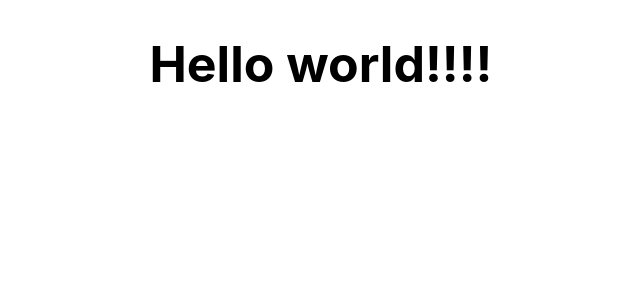
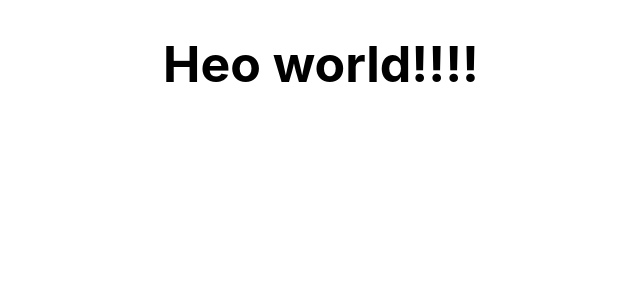
Before and after one commit to KraosFex/PROYECTO_PF, a React (Vite) app in the folder client-app/: page / in a window 1280 px wide. Shown: the top 300 px of the page, without its empty margins (319-959 px from the left). Built offline with nearby package versions, Linux system fonts and the light colour scheme; the HTML template or start-up script is replaced by a standard one.

Commit message:
Fix (client/src/App.jsx) Update H1

```diff
--- a/client-app/src/App.jsx
+++ b/client-app/src/App.jsx
@@ -3,7 +3,7 @@ import './index.css'
 function App() {
   return (
     <div className="App">
-        <h1> Hello world!!!! </h1>
+        <h1> Heo world!!!! </h1>
     </div>
   )
 }
```
